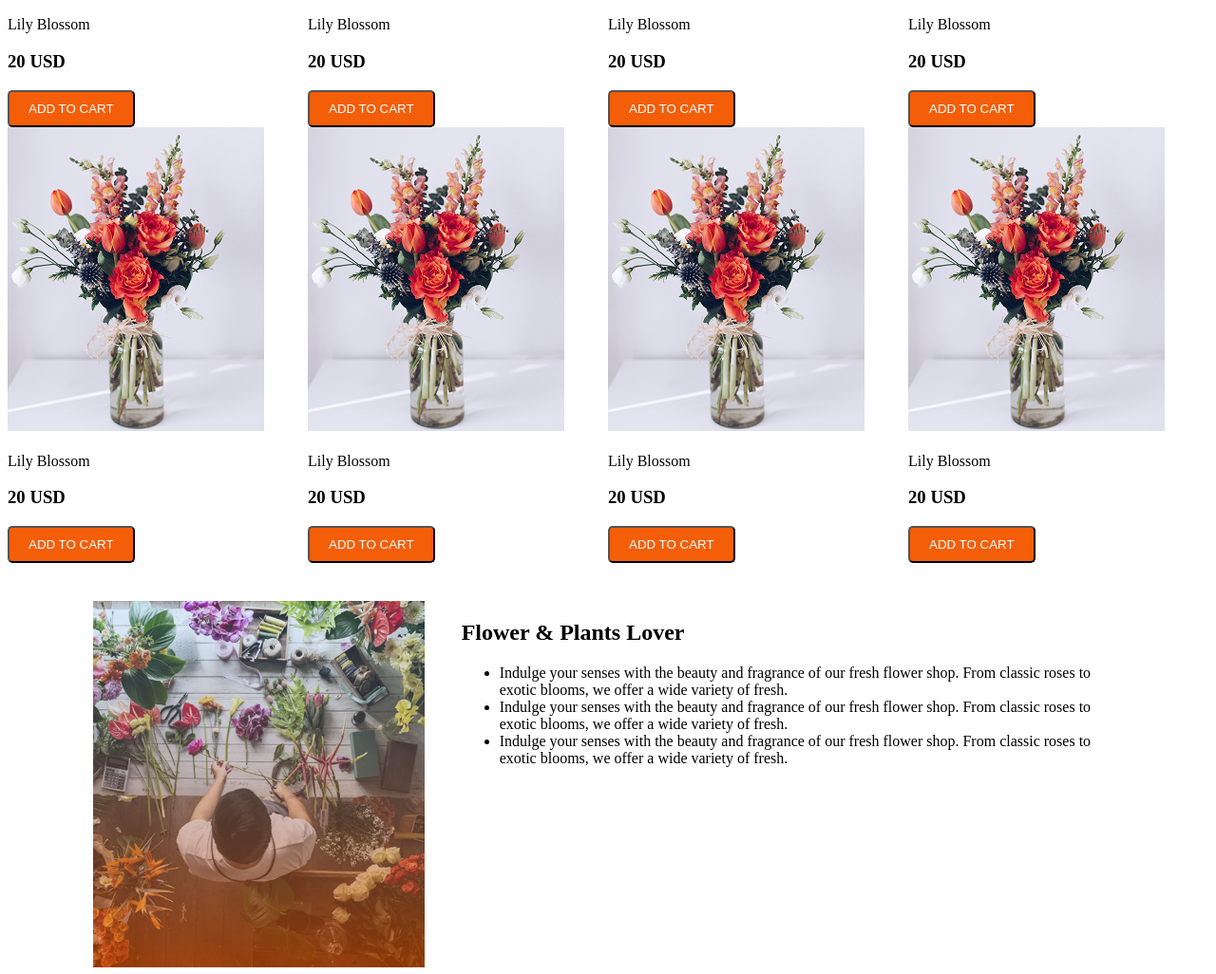
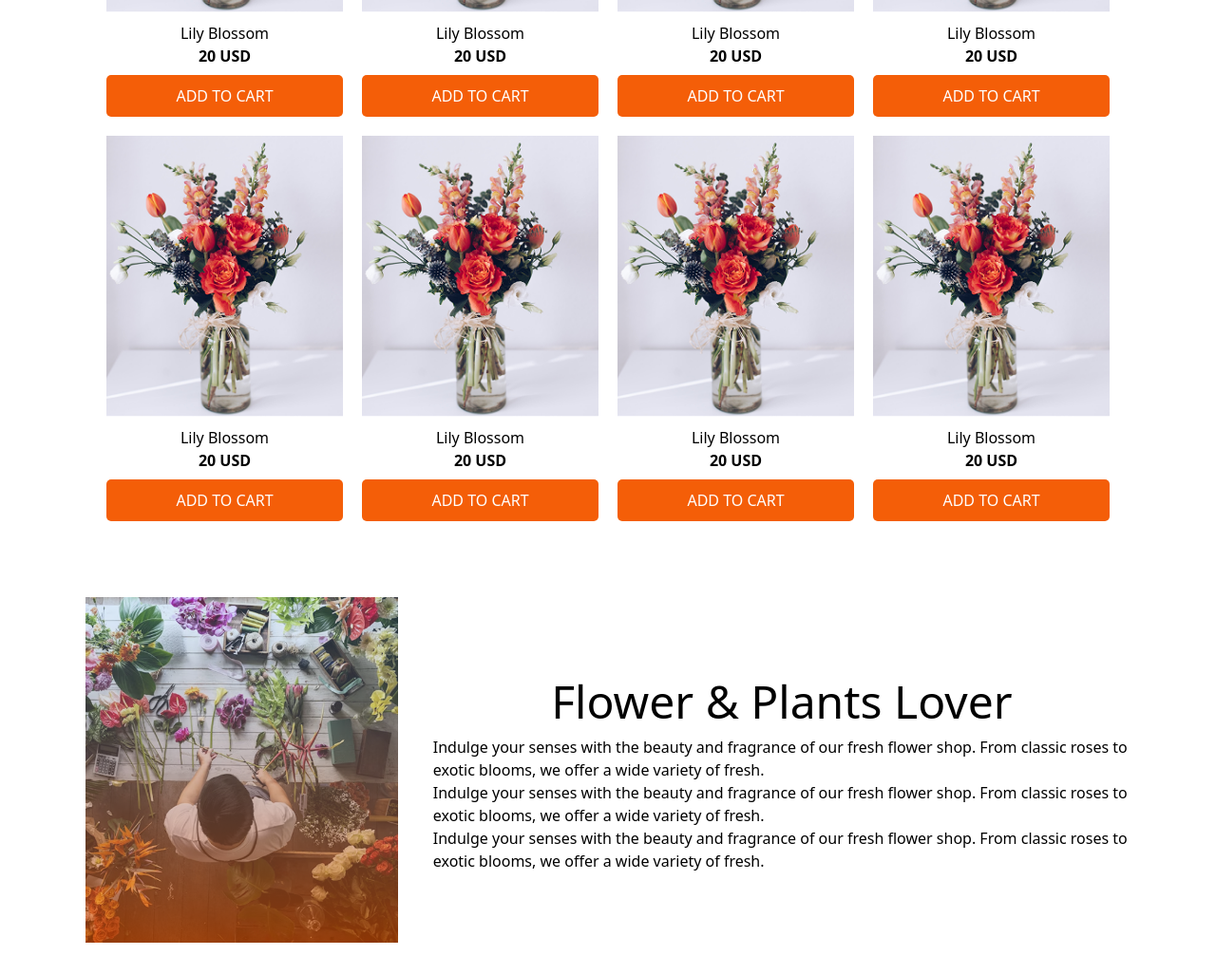
Before and after one commit to sadmankabir444/Second-Assignment, a plain HTML site: page index.html in a window 1280 px wide. Shown: the part 957-1983 px from the top of the page at 95% size. Drawn offline with nearby package versions, Linux system fonts and the light colour scheme.

Commit message:
some styles added

```diff
--- a/index.html
+++ b/index.html
@@ -4,31 +4,32 @@
     <meta charset="UTF-8">
     <meta name="viewport" content="width=device-width, initial-scale=1.0">
     <title>Second Assignment</title>
+    <script src="https://cdn.tailwindcss.com"></script>
+    <script src="https://kit.fontawesome.com/d7b7563d24.js" crossorigin="anonymous"></script>
     <link rel="stylesheet" href="style.css">
-    <script src="https://kit.fontawesome.com/d7b7563d24.js" crossorigin="anonymous"></script>
 </head>
 <body>
 <header>
         <!-- Header Section -->
-     <section class="header">
+     <section class="flex justify-around py-10">
         <div>
-            <h3>faugei</h3>
-            <p>FLOWER SHOP</p>
+            <img src="images/logo.png" alt="" srcset="">
         </div>
         <div class="header-items">
             <ul>
                 <li>Home</li>
                 <li>Shop</li>
                 <li>About us</li>
-                <li><i class="fa-solid fa-cart-shopping"></i>Cart</li>
+                <li><i class="fa-solid fa-cart-shopping"></i>Cart($67)</li>
             </ul>
         </div>
      </section>
      <!-- banner Section -->
-      <section class="banner">
+      <section class="banner px-4">
         <div class="banner-info">
-            <h1>ALWAYS FRESH FLOWERS</h1>
-            <p>Indulge your senses with the beauty and fragrance of our fresh flower shop. From classic roses to exotic blooms, we offer a wide variety of fresh flowers that are perfect for any occasion.</p>
+            <h1 class="text-5xl font-semibold">ALWAYS <span class="banner-title-color-change">FRESH <br> FLOWERS</span>
+                </h1>
+            <p class="banner-info-color-change">Indulge your senses with the beauty and fragrance of <br> our fresh flower shop. From classic roses to exotic <br> blooms, we offer a wide variety of fresh flowers that <br> are perfect for any occasion.</p>
         </div>
         <div>
             <img src="images/hero-flower.png" alt="" srcset="">
@@ -37,72 +38,78 @@
 </header>
 <main>
       <!-- Plant Section -->
-       <h2>Our Plants</h2>
-       <p>Indulge your senses with the beauty and fragrance of our fresh flower shop. From classic roses to exotic blooms, we offer a wide variety of fresh.</p>
-       <div class="plant-section">
+    <section>
+    <div class="py-10">
+    <h2 class="text-center text-4xl font-medium"><span class="banner-title-color-change">Our</span> Plants</h2>
+    <p class="text-center pb-7"><span class="banner-info-color-change">Indulge your senses with the beauty and fragrance of our fresh flower shop. From <br> classic roses to exotic blooms, we offer a wide variety of fresh.</span></p>
+       <div class="plant-section px-28">
         <div>
         <img src="images/sample-flower-image.png" alt="" srcset="">
-        <p>Lily Blossom</p>
-        <h3>20 USD</h3>
-        <button class="btn">ADD TO CART</button>
+        <p class="text-center pt-2 font-medium">Lily Blossom</p>
+        <h3 class="text-center pb-2 font-bold">20 USD</h3>
+        <button class="btn w-full">ADD TO CART</button>
        </div>
        <div>
         <img src="images/sample-flower-image.png" alt="" srcset="">
-        <p>Lily Blossom</p>
-        <h3>20 USD</h3>
-        <button class="btn">ADD TO CART</button>
+        <p class="text-center pt-2 font-medium">Lily Blossom</p>
+        <h3 class="text-center pb-2 font-bold">20 USD</h3>
+        <button class="btn w-full">ADD TO CART</button>
        </div>
        <div>
         <img src="images/sample-flower-image.png" alt="" srcset="">
-        <p>Lily Blossom</p>
-        <h3>20 USD</h3>
-        <button class="btn">ADD TO CART</button>
+        <p class="text-center pt-2 font-medium">Lily Blossom</p>
+        <h3 class="text-center pb-2 font-bold">20 USD</h3>
+        <button class="btn w-full">ADD TO CART</button>
        </div>
        <div>
         <img src="images/sample-flower-image.png" alt="" srcset="">
-        <p>Lily Blossom</p>
-        <h3>20 USD</h3>
-        <button class="btn">ADD TO CART</button>
+        <p class="text-center pt-2 font-medium">Lily Blossom</p>
+        <h3 class="text-center pb-2 font-bold">20 USD</h3>
+        <button class="btn w-full">ADD TO CART</button>
        </div>
        <div>
         <img src="images/sample-flower-image.png" alt="" srcset="">
-        <p>Lily Blossom</p>
-        <h3>20 USD</h3>
-        <button class="btn">ADD TO CART</button>
+        <p class="text-center pt-2 font-medium">Lily Blossom</p>
+        <h3 class="text-center pb-2 font-bold">20 USD</h3>
+        <button class="btn w-full">ADD TO CART</button>
        </div>
        <div>
         <img src="images/sample-flower-image.png" alt="" srcset="">
-        <p>Lily Blossom</p>
-        <h3>20 USD</h3>
-        <button class="btn">ADD TO CART</button>
+        <p class="text-center pt-2 font-medium">Lily Blossom</p>
+        <h3 class="text-center pb-2 font-bold">20 USD</h3>
+        <button class="btn w-full">ADD TO CART</button>
        </div>
        <div>
         <img src="images/sample-flower-image.png" alt="" srcset="">
-        <p>Lily Blossom</p>
-        <h3>20 USD</h3>
-        <button class="btn">ADD TO CART</button>
+        <p class="text-center pt-2 font-medium">Lily Blossom</p>
+        <h3 class="text-center pb-2 font-bold">20 USD</h3>
+        <button class="btn w-full">ADD TO CART</button>
        </div>
        <div>
         <img src="images/sample-flower-image.png" alt="" srcset="">
-        <p>Lily Blossom</p>
-        <h3>20 USD</h3>
-        <button class="btn">ADD TO CART</button>
+        <p class="text-center pt-2 font-medium">Lily Blossom</p>
+        <h3 class="text-center pb-2 font-bold">20 USD</h3>
+        <button class="btn w-full">ADD TO CART</button>
        </div>
        </div>
 
+        </div>
+    </section>
        <!-- Plants Lover Section -->
         <Section class="plants-lover">
             <div>
                 <img class="flower-store" src="images/flower-store.png" alt="" srcset="">
             </div>
-            <div>
-                <h2>Flower & Plants Lover</h2>
-                <p></p>
-                <ul>
+            <div class="plants-lover-info">
+                <h2 class="plants-lover-title">Flower & Plants Lover</h2>
+                <p>
+                    <ul>
                     <li>Indulge your senses with the beauty and fragrance of our fresh flower shop. From classic roses to exotic blooms, we offer a wide variety of fresh.</li>
                     <li>Indulge your senses with the beauty and fragrance of our fresh flower shop. From classic roses to exotic blooms, we offer a wide variety of fresh.</li>
                     <li>Indulge your senses with the beauty and fragrance of our fresh flower shop. From classic roses to exotic blooms, we offer a wide variety of fresh.</li>
-                </ol>
+                </ul>
+                </p>
+
             </div>
         </Section>
         <!-- Latest Deal Section -->
@@ -156,7 +163,7 @@
                 <li>Help Center</li>
             </ul>
         </div>
-        <div>
+        <div class="footer-icon">
             <img class="footer-icons" src="images/icon-facebook.png" alt="" srcset="">
             <img class="footer-icons" src="images/icon-linkedin.png" alt="" srcset="">
             <img class="footer-icons" src="images/icon-twitter.png" alt="" srcset="">
--- a/style.css
+++ b/style.css
@@ -1,8 +1,5 @@
-/* Header Section */
-    .header{
-        display: flex;
-        justify-content: space-around;
-    }
+        /* Header Section */
+
     .header-items > ul > li{
         list-style: none;
     }
@@ -15,16 +12,25 @@
 /* banner Section */
 .banner{
     display: flex;
-    margin: 10px 20px 10px 20px;
-    padding: 30px 70px 30px 70px;
+    justify-content: space-evenly;
+
 }
 .banner-info{
     align-content: center;
 }
+.banner-title-color-change{
+    color: rgba(233, 90, 8, 1);
+}
+.banner-info-color-change{
+    color: rgba(0, 0, 0, 0.5);
+}
 /* Plant Section */
+
 .plant-section{
     display: grid;
     grid-template-columns: repeat(4, 1fr);
+    gap: 20px;
+
 }
 .btn{
     color: rgba(255, 255, 255, 1);
@@ -41,6 +47,13 @@
 }
 .flower-store{
     width: 90%;
+}
+.plants-lover-title{
+    font-size: 3em;
+}
+.plants-lover-info{
+    justify-items: center;
+    align-content: center;
 }
 
 /* Latest Deal Section */
@@ -101,3 +114,6 @@
 .footer-icons{
     padding-right: 10px;
 }
+.footer-icon{
+
+}
```
Also changed, not shown: images/logo.png (added).
